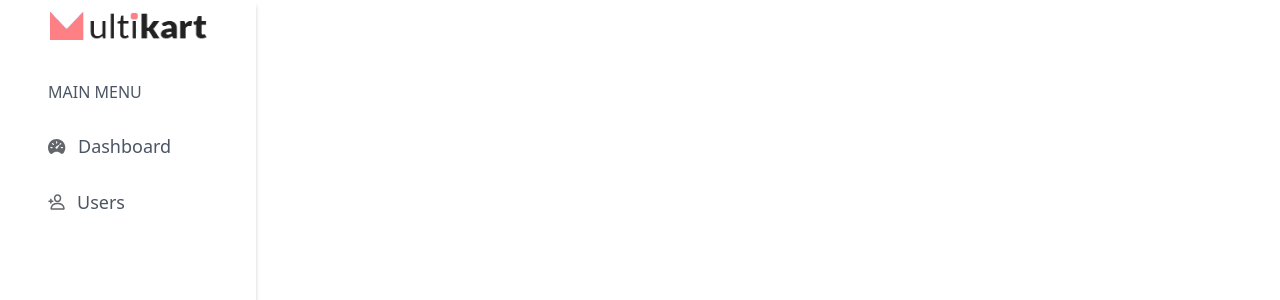
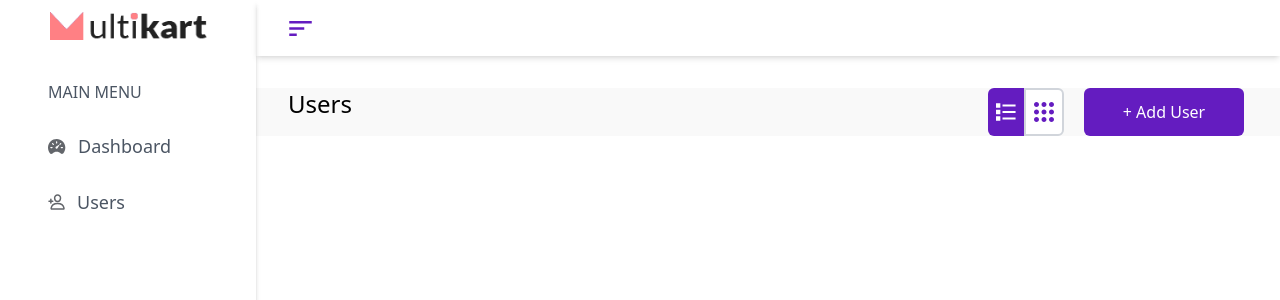
Before and after one commit to HT-shubhams/multikart_revised, a React (Vite) app: page / in a window 1280 px wide. Shown: the top 300 px of the page. Built offline with nearby package versions, Linux system fonts and the light colour scheme.

Commit message:
feat: Grid, List, Add buttons UI

```diff
--- a/package.json
+++ b/package.json
@@ -10,6 +10,7 @@
     "preview": "vite preview"
   },
   "dependencies": {
+    "classnames": "^2.5.1",
     "react": "^18.2.0",
     "react-dom": "^18.2.0"
   },
--- a/src/App.jsx
+++ b/src/App.jsx
@@ -1,11 +1,19 @@
 import React from "react";
 import "./tailwind.css";
 import Sidebar from "./components/Sidebar";
+import Header from "./components/Header";
+import UserList from "./components/UserList";
 
 const App = () => {
   return (
     <div className="font-poppins">
       <Sidebar />
+      <div className="hidden md:block md:ml-64">
+        <Header />
+      </div>
+      <div className="md:ml-64">
+        <UserList />
+      </div>
     </div>
   );
 };
--- a/src/assets/icons/ListViewIcon.jsx
+++ b/src/assets/icons/ListViewIcon.jsx
@@ -1,3 +1,5 @@
+import React from "react";
+
 export const ListViewIcon = ({ className }) => {
   return (
     <svg
--- /dev/null
+++ b/src/components/Header.jsx
@@ -0,0 +1,14 @@
+import React from "react";
+import { LinesIcon } from "../assets/icons";
+
+const Header = () => {
+  return (
+    <div className="h-14 bg-[#ffffff] shadow-md">
+      <div className="flex items-center h-full">
+        <LinesIcon className={"ml-8"} />
+      </div>
+    </div>
+  );
+};
+
+export default Header;
--- /dev/null
+++ b/src/components/UserCard.jsx
@@ -0,0 +1,7 @@
+import React from "react";
+
+const UserCard = () => {
+  return <div>UserCard</div>;
+};
+
+export default UserCard;
--- /dev/null
+++ b/src/components/UserGridView.jsx
@@ -0,0 +1,7 @@
+import React from "react";
+
+const UserGridView = () => {
+  return <div>UserGridView</div>;
+};
+
+export default UserGridView;
--- /dev/null
+++ b/src/components/UserList.jsx
@@ -0,0 +1,25 @@
+import React from "react";
+import { GridViewIcon, ListViewIcon } from "../assets/icons";
+
+const UserList = () => {
+  return (
+    <div className="bg-[#F9F9F9]">
+      <div className="flex justify-between mt-8">
+        <div className="text-2xl ml-4 md:ml-8">Users</div>
+        <div className="flex ">
+          <button className="bg-[#641CC0] text-white p-2 rounded-l-md">
+            <ListViewIcon className="w-5 h-5" />
+          </button>
+          <button className="bg-white p-2 rounded-r-md border-2 border-gray-300 ml-0">
+            <GridViewIcon className="w-5 h-5 text-[#641CC0]" />
+          </button>
+          <button className="bg-[#641CC0] text-white p-2 rounded-md w-20 h-10 md:w-40 md:h-12 md:w-20 md:h-10 ml-3 md:ml-5 mr-5 md:mr-9">
+            {window.innerWidth < 768 ? "+ Add" : "+ Add User"}
+          </button>
+        </div>
+      </div>
+    </div>
+  );
+};
+
+export default UserList;
--- /dev/null
+++ b/src/components/UserListView.jsx
@@ -0,0 +1,7 @@
+import React from "react";
+
+const UserListView = () => {
+  return <div>UserListView</div>;
+};
+
+export default UserListView;
--- /dev/null
+++ b/src/components/useUserStore.jsx
@@ -0,0 +1,7 @@
+import React from "react";
+
+const useUserStore = () => {
+  return <div>useUserStore</div>;
+};
+
+export default useUserStore;
```
Also changed, not shown: 1 other file (tests, documents, lock files or other folders).
